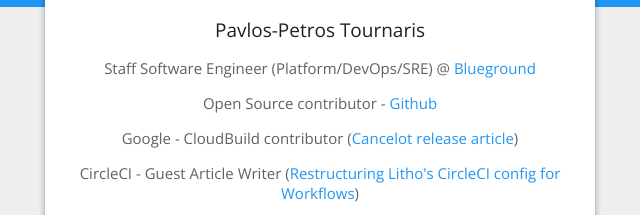
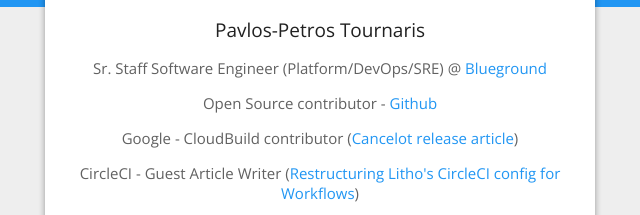
Before and after one commit to pavlospt/pavlospt.com, a plain HTML site: page index.html in a window 1280 px wide. Shown: the part 193-408 px from the top of the page, 320-960 px from the left. Drawn offline with nearby package versions, Linux system fonts and the light colour scheme.

Commit message:
Update title

```diff
--- a/index.html
+++ b/index.html
@@ -50,7 +50,7 @@
 		<div id="quick_card" class="card">
 			<div><img id="photo" src="img/main_photo.jpg" alt="Profile picture" /></div>
 			<h1 id="name">Pavlos-Petros Tournaris</h1>
-			<h2 id="description">Staff Software Engineer (Platform/DevOps/SRE) @ <a
+			<h2 id="description">Sr. Staff Software Engineer (Platform/DevOps/SRE) @ <a
 					href="https://theblueground.com/">Blueground</a></h2>
 			<h2 id="description">Open Source contributor - <a href="https://github.com/pavlospt">Github</a></h2>
 			<h2 id="description">Google - CloudBuild contributor (<a
```
